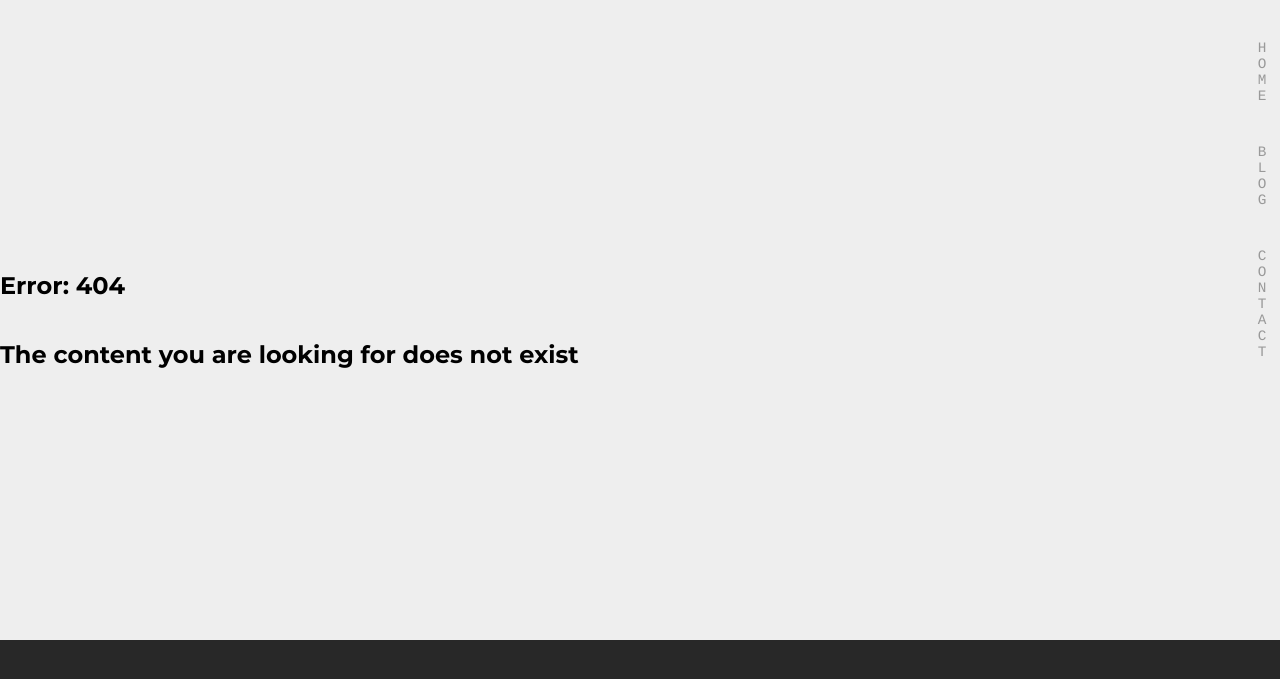
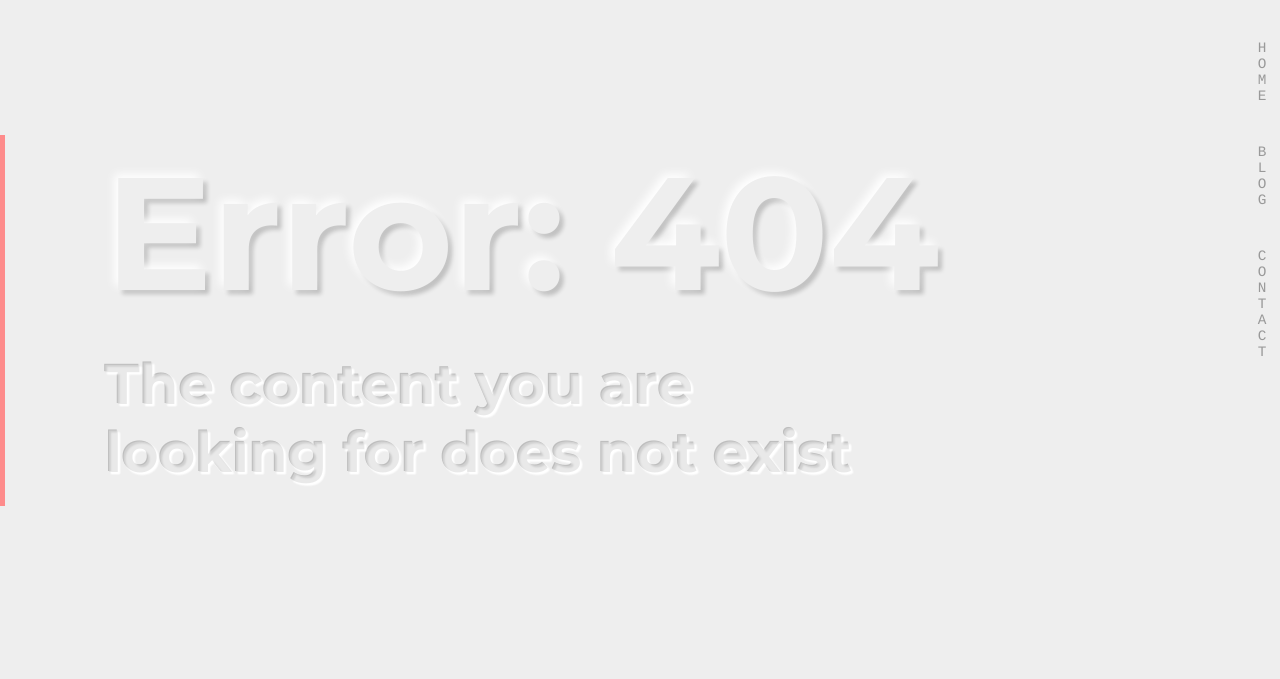
Before and after one commit to alexheist/portfolio, a Django app: template main/templates/404.html in a window 1280 px wide. Shown: the top 679 px of the page. Run offline with Django 3.2, Linux system fonts and the light colour scheme; the template is opened without the code that fills it, so the values that code supplies are empty; style sheets or scripts are compiled from the project's sources; some libraries are stand-ins or nearby versions.

Commit message:
fix bug with in-page scss

```diff
--- a/main/templates/404.html
+++ b/main/templates/404.html
@@ -6,6 +6,10 @@
 
 {% block page-styles %}
 <style>
+body {
+  background-color: #eee;
+}
+
 .heading {
   background-color: #eee;
   -webkit-box-direction: normal;
@@ -16,8 +20,9 @@
   flex-direction: column;
   justify-content: center;
   text-align: left;
+}
 
-  &__title {
+.heading__title {
   border-left: 5px solid #fe8b8b;
   color: #eee;
   font-size: 10em;
@@ -28,7 +33,7 @@
   width: calc(100% - 105px);
 }
 
-  &__subtitle {
+.heading__subtitle {
   border-left: 5px solid #fe8b8b;
   color: rgba(219, 219, 219, 0.6);
   font-size: 3.5em;
@@ -39,7 +44,6 @@
     2px 2px 2px #fff;
   width: 60%;
 }
-}
 </style>
 {% endblock page-styles %}
 
```
Also changed, not shown: main/templates/500.html (+7 -3 lines). Lines whose indentation alone changed are shown as unchanged.
